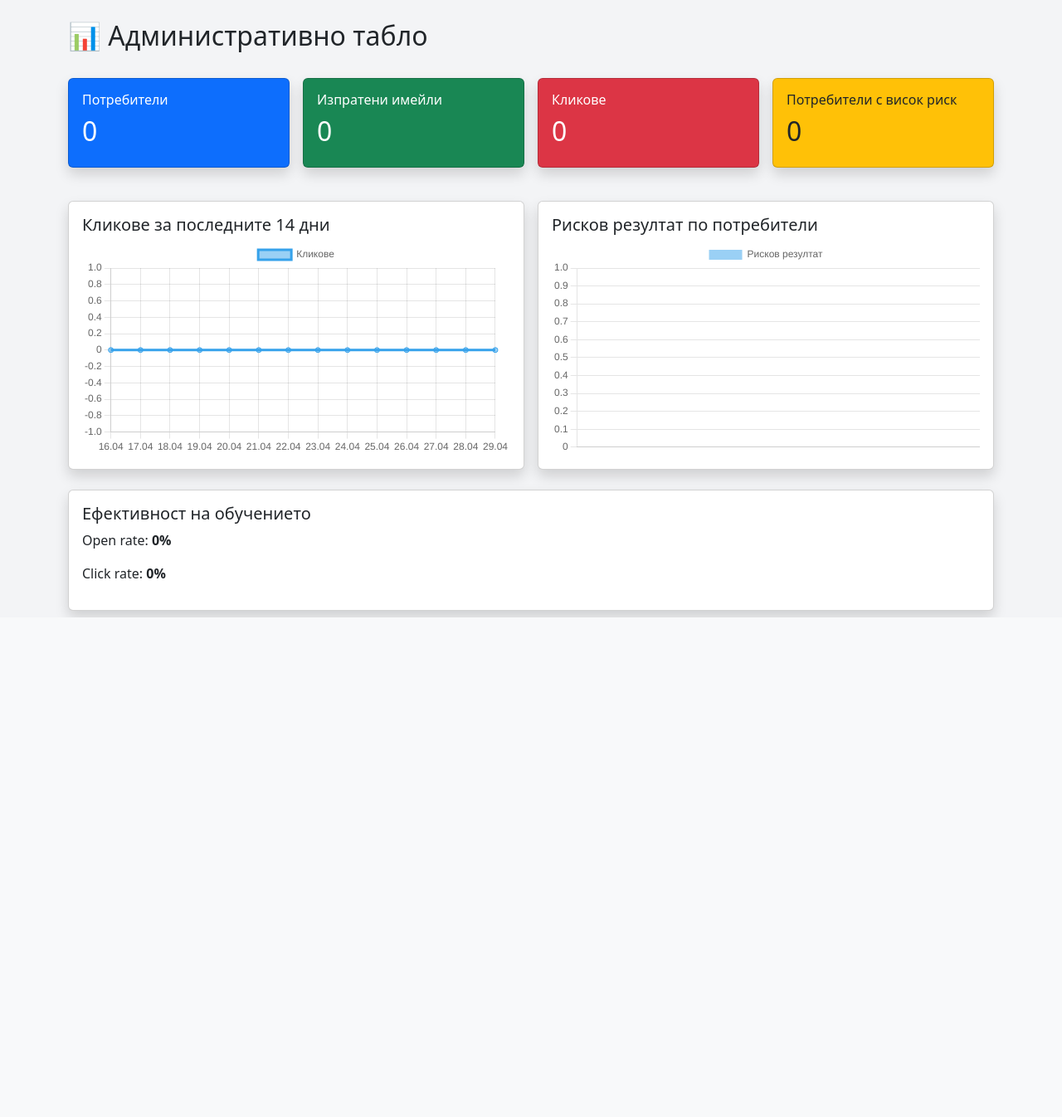
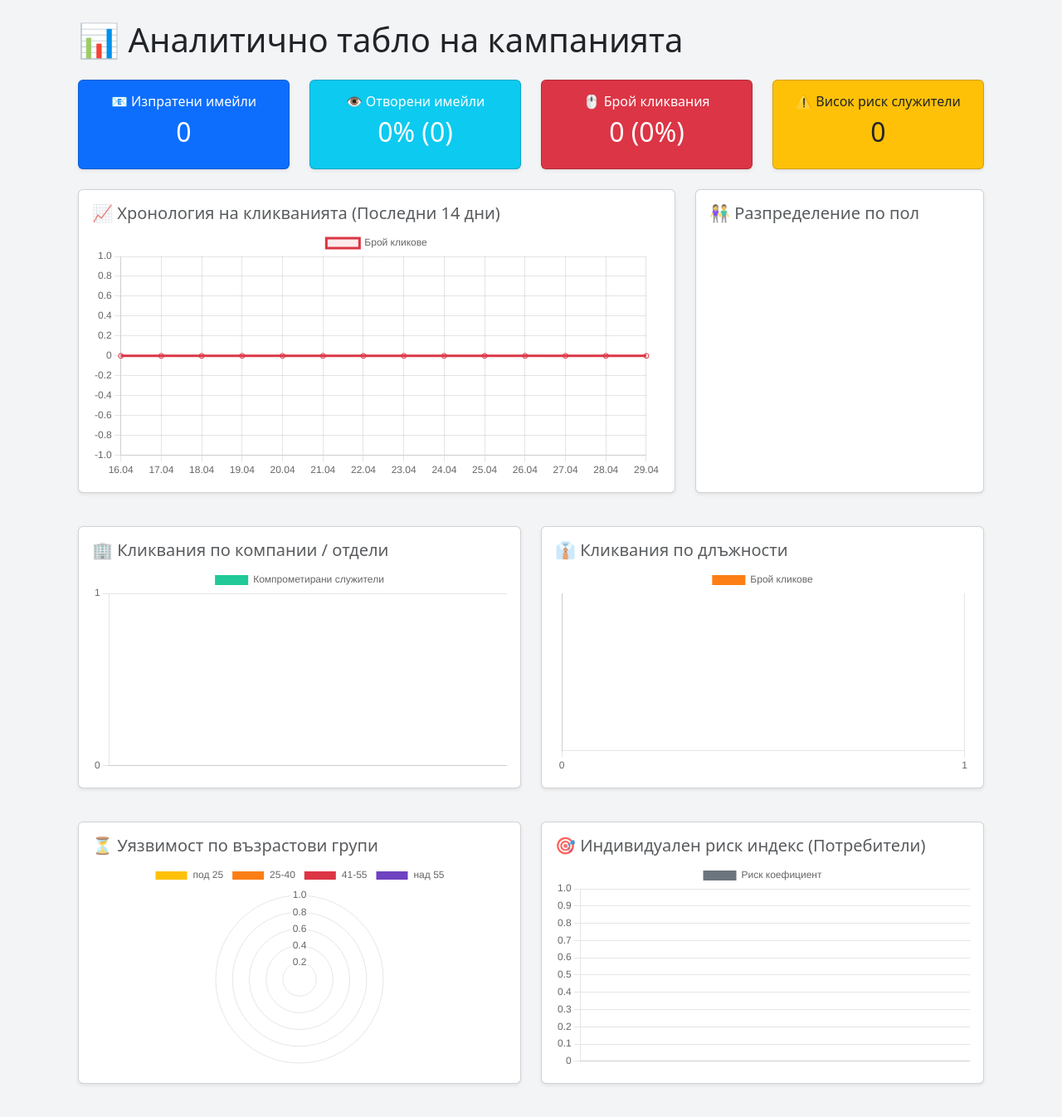
Before and after one commit to alinavvvv/phishing, a Flask app: page /dashboard in a window 1280 px wide. Shown: the part 56-1402 px from the top of the page at 83% size. Before the commit the page ends 800 px from the top, so only its background shows below. Run offline with Flask 3, Linux system fonts and the light colour scheme; the visitor is signed in with stand-in values (Sample User, id 1); a map, chart or similar area stays blank.

Commit message:
Revamp dashboard layout and charts

```diff
--- a/templates/dashboard.html
+++ b/templates/dashboard.html
@@ -1,91 +1,163 @@
 {% extends "base.html" %}
 
 {% block content %}
+<div class="container mt-4">
+    <h1 class="mb-4">📊 Аналитично табло на кампанията</h1>
 
-<script src="https://cdn.jsdelivr.net/npm/chart.js"></script>
-
-<h2>📊 Административно табло</h2>
-
-
-<div class="row g-3 mt-3">
+    <div class="row mb-4">
         <div class="col-md-3">
-        <div class="card shadow p-3 bg-primary text-white">
-            <h6>Потребители</h6>
-            <h2>{{ users_count }}</h2>
-        </div>
-    </div>
-
-    <div class="col-md-3">
-        <div class="card shadow p-3 bg-success text-white">
-            <h6>Изпратени имейли</h6>
+            <div class="card bg-primary text-white text-center p-3 shadow-sm">
+                <h6>📧 Изпратени имейли</h6>
                 <h2>{{ emails_count }}</h2>
             </div>
         </div>
-
         <div class="col-md-3">
-        <div class="card shadow p-3 bg-danger text-white">
-            <h6>Кликове</h6>
-            <h2>{{ clicks_count }}</h2>
+            <div class="card bg-info text-white text-center p-3 shadow-sm">
+                <h6>👁️ Отворени имейли</h6>
+                <h2>{{ open_rate }}% ({{ (emails_count * open_rate / 100)|int }})</h2>
             </div>
         </div>
-
         <div class="col-md-3">
-        <div class="card shadow p-3 bg-warning text-dark">
-            <h6>Потребители с висок риск</h6>
+            <div class="card bg-danger text-white text-center p-3 shadow-sm">
+                <h6>🖱️ Брой кликвания</h6>
+                <h2>{{ clicks_count }} ({{ click_rate }}%)</h2>
+            </div>
+        </div>
+        <div class="col-md-3">
+            <div class="card bg-warning text-dark text-center p-3 shadow-sm">
+                <h6>⚠️ Висок риск служители</h6>
                 <h2>{{ high_risk_users }}</h2>
             </div>
         </div>
     </div>
 
-<div class="row g-3 mt-4">
-    <div class="col-md-6">
-        <div class="card shadow p-3">
-            <h5>Кликове за последните 14 дни</h5>
-            <canvas id="clicksChart"></canvas>
+    <div class="row mb-4">
+        <div class="col-md-8 mb-3">
+            <div class="card p-3 shadow-sm bg-white">
+                <h5 class="card-title text-muted">📈 Хронология на кликванията (Последни 14 дни)</h5>
+                <canvas id="timelineChart" style="max-height: 300px;"></canvas>
             </div>
         </div>
-
-    <div class="col-md-6">
-        <div class="card shadow p-3">
-            <h5>Рисков резултат по потребители</h5>
-            <canvas id="riskChart"></canvas>
+        <div class="col-md-4 mb-3">
+            <div class="card p-3 shadow-sm bg-white">
+                <h5 class="card-title text-muted">👫 Разпределение по пол</h5>
+                <canvas id="genderChart" style="max-height: 300px;"></canvas>
             </div>
         </div>
     </div>
 
-<div class="card shadow p-3 mt-4">
-    <h5>Ефективност на обучението</h5>
-    <p>Open rate: <b>{{ open_rate }}%</b></p>
-    <p>Click rate: <b>{{ click_rate }}%</b></p>
+    <div class="row mb-4">
+        <div class="col-md-6 mb-3">
+            <div class="card p-3 shadow-sm bg-white">
+                <h5 class="card-title text-muted">🏢 Кликвания по компании / отдели</h5>
+                <canvas id="companyChart" style="max-height: 250px;"></canvas>
+            </div>
+        </div>
+        <div class="col-md-6 mb-3">
+            <div class="card p-3 shadow-sm bg-white">
+                <h5 class="card-title text-muted">👔 Кликвания по длъжности</h5>
+                <canvas id="positionChart" style="max-height: 250px;"></canvas>
+            </div>
+        </div>
     </div>
 
+    <div class="row mb-4">
+        <div class="col-md-6 mb-3">
+            <div class="card p-3 shadow-sm bg-white">
+                <h5 class="card-title text-muted">⏳ Уязвимост по възрастови групи</h5>
+                <canvas id="ageChart" style="max-height: 250px;"></canvas>
+            </div>
+        </div>
+        <div class="col-md-6 mb-3">
+            <div class="card p-3 shadow-sm bg-white">
+                <h5 class="card-title text-muted">🎯 Индивидуален риск индекс (Потребители)</h5>
+                <canvas id="riskChart" style="max-height: 250px;"></canvas>
+            </div>
+        </div>
+    </div>
+</div>
+
+<script src="https://cdn.jsdelivr.net/npm/chart.js"></script>
 <script>
-const chartLabels = {{ chart_labels|tojson }};
-const clicksData = {{ clicks_data|tojson }};
-const riskLabels = {{ risk_labels|tojson }};
-const riskValues = {{ risk_values|tojson }};
-
-new Chart(document.getElementById('clicksChart'), {
+    // 1. Хронологична Линейна Графика
+    new Chart(document.getElementById('timelineChart'), {
         type: 'line',
         data: {
-        labels: chartLabels,
+            labels: {{ chart_labels|tojson }},
             datasets: [{
-            label: 'Кликове',
-            data: clicksData
+                label: 'Брой кликове',
+                data: {{ clicks_data|tojson }},
+                borderColor: '#dc3545',
+                backgroundColor: 'rgba(220, 53, 69, 0.1)',
+                fill: true,
+                tension: 0.3
             }]
         }
     });
 
+    // 2. По Пол (Doughnut / Pie Chart)
+    new Chart(document.getElementById('genderChart'), {
+        type: 'doughnut',
+        data: {
+            labels: {{ gender_labels|tojson }},
+            datasets: [{
+                data: {{ gender_values|tojson }},
+                backgroundColor: ['#36a2eb', '#ff6384', '#cc65fe']
+            }]
+        }
+    });
+
+    // 3. По Компании (Bar Chart)
+    new Chart(document.getElementById('companyChart'), {
+        type: 'bar',
+        data: {
+            labels: {{ company_labels|tojson }},
+            datasets: [{
+                label: 'Компрометирани служители',
+                data: {{ company_values|tojson }},
+                backgroundColor: '#20c997'
+            }]
+        },
+        options: { scales: { y: { beginAtZero: true, ticks: { stepSize: 1 } } } }
+    });
+
+    // 4. По Длъжности (Horizontal Bar Chart)
+    new Chart(document.getElementById('positionChart'), {
+        type: 'bar',
+        data: {
+            labels: {{ position_labels|tojson }},
+            datasets: [{
+                label: 'Брой кликове',
+                data: {{ position_values|tojson }},
+                backgroundColor: '#fd7e14'
+            }]
+        },
+        options: { indexAxis: 'y', scales: { x: { beginAtZero: true, ticks: { stepSize: 1 } } } }
+    });
+
+    // 5. По Възраст (Polar Area / Pie)
+    new Chart(document.getElementById('ageChart'), {
+        type: 'polarArea',
+        data: {
+            labels: {{ age_labels|tojson }},
+            datasets: [{
+                data: {{ age_values|tojson }},
+                backgroundColor: ['#ffc107', '#fd7e14', '#dc3545', '#6f42c1']
+            }]
+        }
+    });
+
+    // 6. Индивидуален Риск
     new Chart(document.getElementById('riskChart'), {
         type: 'bar',
         data: {
-        labels: riskLabels,
+            labels: {{ risk_labels|tojson }},
             datasets: [{
-            label: 'Рисков резултат',
-            data: riskValues
+                label: 'Риск коефициент',
+                data: {{ risk_values|tojson }},
+                backgroundColor: '#6c757d'
             }]
         }
     });
 </script>
-
 {% endblock %}
```
Lines whose indentation alone changed are shown as unchanged.
